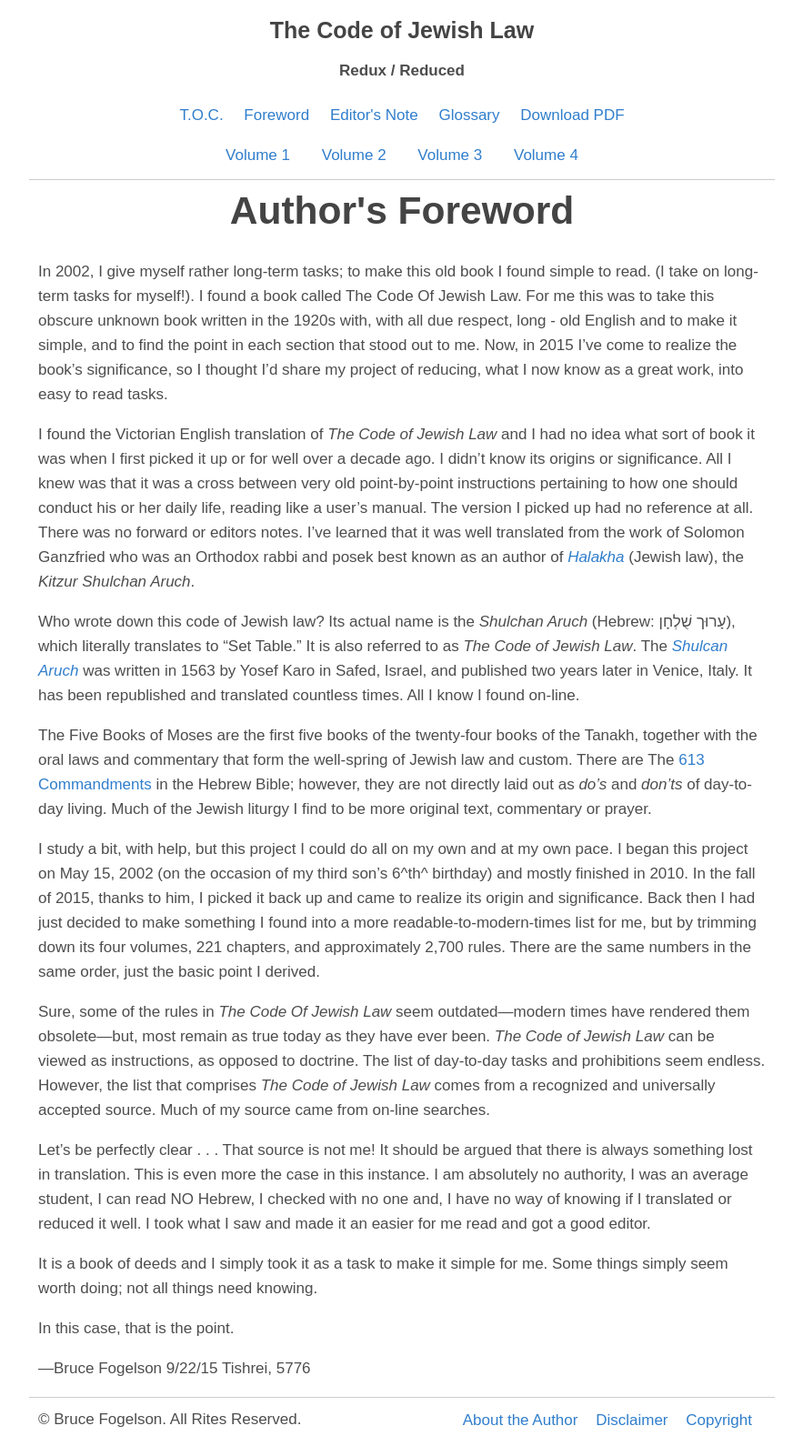
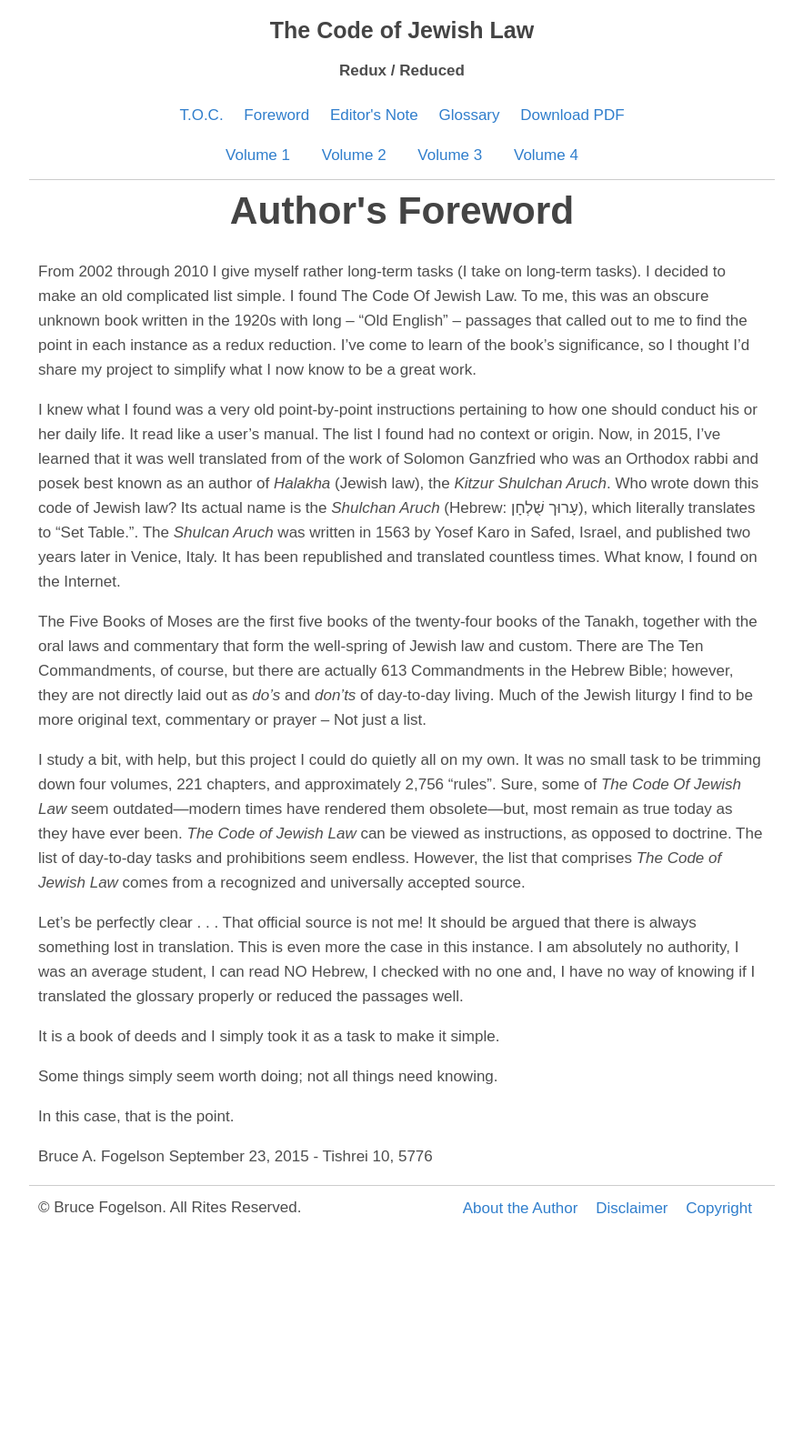
Before and after one commit to wikideed/wikideed.github.io, a Jekyll site: the page built from foreword.md, in a window 1280 px wide. Shown: the whole page at 91% size, without its empty margins (198-1081 px from the left). Built offline with Jekyll 4.4.1, drawn with Linux system fonts in a browser that asks for light colours; after the commit the page ends 1357 px from its top, so only the background shows below that.

Commit message:
Update disclaimer, add PDF, fix foreword

```diff
--- a/foreword.md
+++ b/foreword.md
@@ -4,25 +4,21 @@ title: Author's Foreword
 description: WikiDeed foreword.
 permalink: "/foreword/"
 ---
+From 2002 through 2010 I give myself rather long-term tasks (I take on long-term tasks).  I decided to make an old complicated list simple. I found The Code Of Jewish Law. To me, this was an obscure unknown book written in the 1920s with long – “Old English” – passages that called out to me to find the point in each instance as a redux reduction. I’ve come to learn of the book’s significance, so I thought I’d share my project to simplify what I now know to be a great work.
 
-In 2002, I give myself rather long-term tasks; to make this old book I found simple to read. (I take on long-term tasks for myself!). I found a book called The Code Of Jewish Law. For me this was to take this obscure unknown book written in the 1920s with, with all due respect, long - old English and to make it simple, and to find the point in each section that stood out to me. Now, in 2015 I’ve come to realize the book’s significance, so I thought I’d share my project of reducing, what I now know as a great work, into easy to read tasks.
+I knew what I found was a very old point-by-point instructions pertaining to how one should conduct his or her daily life.  It read like a user’s manual. The list I found had no context or origin. Now, in 2015, I’ve learned that it was well translated from of the work of Solomon Ganzfried who was an Orthodox rabbi and posek best known as an author of *Halakha* (Jewish law), the *Kitzur Shulchan Aruch*. Who wrote down this code of Jewish law?  Its actual name is the *Shulchan Aruch* (Hebrew: עָרוּך שֻׁלְחָן), which literally translates to “Set Table.”. The *Shulcan Aruch* was written in 1563 by Yosef Karo in Safed, Israel, and published two years later in Venice, Italy. It has been republished and translated countless times.  What know, I found on the Internet.
 
-I found the Victorian English translation of *The Code of Jewish Law* and I had no idea what sort of book it was when I first picked it up or for well over a decade ago. I didn’t know its origins or significance. All I knew was that it was a cross between very old point-by-point instructions pertaining to how one should conduct his or her daily life, reading like a user’s manual. The version I picked up had no reference at all. There was no forward or editors notes. I’ve learned that it was well translated from the work of Solomon Ganzfried who was an Orthodox rabbi and posek best known as an author of [*Halakha*](https://en.wikipedia.org/wiki/Halakha) (Jewish law), the *Kitzur Shulchan Aruch*.
+The Five Books of Moses are the first five books of the twenty-four books of the Tanakh, together with the oral laws and commentary that form the well-spring of Jewish law and custom. There are The Ten Commandments, of course, but there are actually 613 Commandments in the Hebrew Bible; however, they are not directly laid out as *do’s* and *don’ts* of day-to-day living. Much of the Jewish liturgy I find to be more original text, commentary or prayer – Not just a list.
 
-Who wrote down this code of Jewish law?  Its actual name is the *Shulchan Aruch* (Hebrew: עָרוּך שֻׁלְחָן), which literally translates to “Set Table.” It is also referred to as *The Code of Jewish Law*. The [*Shulcan Aruch*](https://en.wikipedia.org/wiki/Shulchan_Aruch) was written in 1563 by Yosef Karo in Safed, Israel, and published two years later in Venice, Italy. It has been republished and translated countless times.  All I know I found on-line.
+I study a bit, with help, but this project I could do quietly all on my own. It was no small task to be trimming down four volumes, 221 chapters, and approximately 2,756 “rules”.   Sure, some of *The Code Of Jewish Law* seem outdated—modern times have rendered them obsolete—but, most remain as true today as they have ever been. *The Code of Jewish Law* can be viewed as instructions, as opposed to doctrine. The list of day-to-day tasks and prohibitions seem endless. However, the list that comprises *The Code of Jewish Law* comes from a recognized and universally accepted source.
 
-The Five Books of Moses are the first five books of the twenty-four books of the Tanakh, together with the oral laws and commentary that form the well-spring of Jewish law and custom. There are The [613 Commandments](https://en.wikipedia.org/wiki/613_commandments) in the Hebrew Bible; however, they are not directly laid out as *do’s* and *don’ts* of day-to-day living. Much of the Jewish liturgy I find to be more original text, commentary or prayer.
+Let’s be perfectly clear . . . That official source is not me! It should be argued that there is always something lost in translation. This is even more the case in this instance. I am absolutely no authority, I was an average student, I can read NO Hebrew, I checked with no one and, I have no way of knowing if I translated the glossary properly or reduced the passages well.
 
-I study a bit, with help, but this project I could do all on my own and at my own pace. I began this project on May 15, 2002 (on the occasion of my third son’s 6^th^ birthday) and mostly finished in 2010. In the fall of 2015, thanks to him, I picked it back up and came to realize its origin and significance. Back then I had just decided to make something I found into a more readable-to-modern-times list for me, but by trimming down its four volumes, 221 chapters, and approximately 2,700 rules. There are the same numbers in the same order, just the basic point I derived.
+It is a book of deeds and I simply took it as a task to make it simple.
 
-Sure, some of the rules in *The Code Of Jewish Law* seem outdated—modern times have rendered them obsolete—but, most remain as true today as they have ever been. *The Code of Jewish Law* can be viewed as instructions, as opposed to doctrine. The list of day-to-day tasks and prohibitions seem endless. However, the list that comprises *The Code of Jewish Law* comes from a recognized and universally accepted source.   Much of my source came from on-line searches.
-
-Let’s be perfectly clear . . . That source is not me! It should be argued that there is always something lost in translation. This is even more the case in this instance. I am absolutely no authority, I was an average student, I can read NO Hebrew, I checked with no one and, I have no way of knowing if I translated or reduced it well. I took what I saw and made it an easier for me read and got a good editor.
-
-It is a book of deeds and I simply took it as a task to make it simple for me. Some things simply seem worth doing; not all things need knowing.
+Some things simply seem worth doing; not all things need knowing.
 
 In this case, that is the point.
 
-—Bruce Fogelson
-9/22/15
-Tishrei, 5776
+Bruce A. Fogelson
+September 23, 2015 - Tishrei 10, 5776
```
Also changed, not shown: disclaimer.html (+4 -10 lines), 1 other file.
